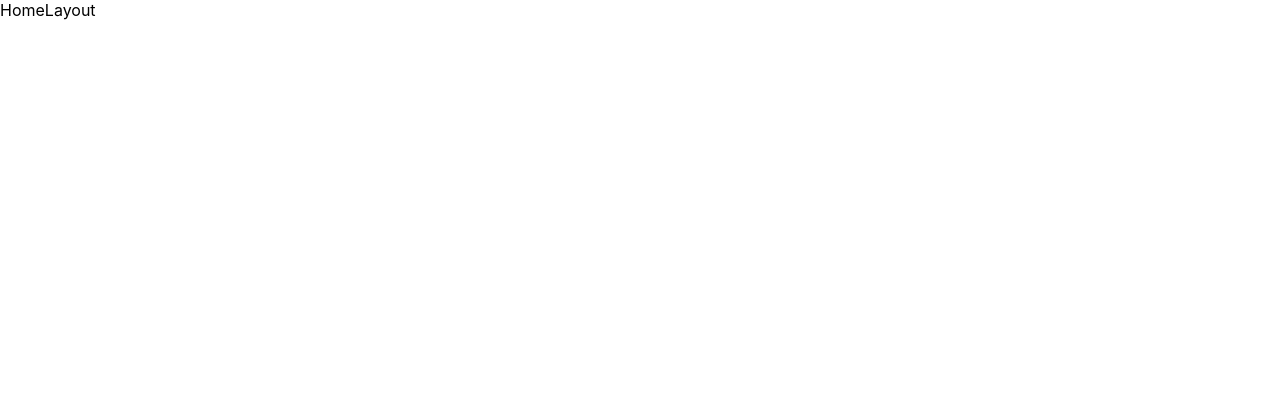
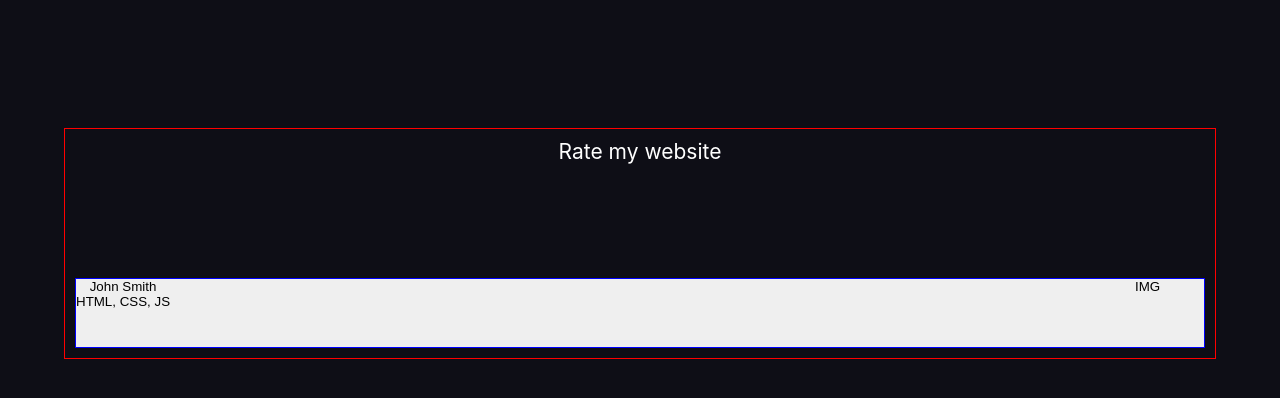
Before and after one commit to tamusandesh99/amazonprice, a React (Create React App) app: page / in a window 1280 px wide. Shown: the top 398 px of the page. Built offline with nearby package versions, Linux system fonts and the light colour scheme.

Commit message:
starting to base project

```diff
--- a/package.json
+++ b/package.json
@@ -1,5 +1,5 @@
 {
-  "name": "amazonprice",
+  "name": "ratemywebsite",
   "version": "0.1.0",
   "private": true,
   "dependencies": {
@@ -12,6 +12,7 @@
     "@testing-library/user-event": "^13.5.0",
     "react": "^18.2.0",
     "react-dom": "^18.2.0",
+    "react-router-dom": "^6.13.0",
     "react-scripts": "5.0.1",
     "sass": "^1.63.4",
     "web-vitals": "^2.1.4"
--- a/public/index.html
+++ b/public/index.html
@@ -24,7 +24,7 @@
       work correctly both with client-side routing and a non-root public URL.
       Learn how to configure a non-root public URL by running `npm run build`.
     -->
-    <title>React App</title>
+    <title>Rate my website</title>
   </head>
   <body>
     <noscript>You need to enable JavaScript to run this app.</noscript>
--- a/src/App.js
+++ b/src/App.js
@@ -1,12 +1,14 @@
-import HomeLayout from './components/Layout'
+import { Routes, Route } from "react-router-dom";
+import HomeLayout from "./components/Layout";
+import Website from "./components/Website";
 
 function App() {
   return (
-    <div className="App">
-      <HomeLayout>
-
-      </HomeLayout>
+    <>
+    <div className="check">
+      <HomeLayout></HomeLayout>
     </div>
+    </>
   );
 }
 
--- a/src/components/Layout/index.js
+++ b/src/components/Layout/index.js
@@ -1,9 +1,30 @@
-import React from 'react'
+import React, {useState} from "react";
+import "./index.scss";
+import Website from "../Website";
 
 const HomeLayout = () => {
+  const [selectedWebsiteUrl, setSelectedWebsiteUrl] = useState(null);
+
+  const handleWebsiteClick = (websiteUrl) => {
+    setSelectedWebsiteUrl(websiteUrl);
+  }
+
   return (
-    <div>HomeLayout</div>
-  )
-}
+    <>
+      <div className="main-page">
+        <h>Rate my website</h>
+        <button className="single-website">
+          <div className="author-info">
+            <p>John Smith</p>
+            <p>HTML, CSS, JS</p>
+          </div>
+          <div className="website-preview">
+            <p>IMG</p>
+          </div>
+        </button>
+      </div>
+    </>
+  );
+};
 
-export default HomeLayout
+export default HomeLayout;
--- a/src/components/Layout/index.scss
+++ b/src/components/Layout/index.scss
@@ -0,0 +1,50 @@
+:root {
+    --main-header-color: rgb(15, 171, 116);
+    --paragraph-color: #fff;
+    --background-color: #221a15;
+  }
+
+  * {
+    margin: 0;
+    padding: 0;
+    box-sizing: border-box;
+  }
+  body {
+    background-color: rgb(14, 14, 22);
+    font-size: 1.3125rem;
+    line-height: 1.6rem;
+    // width: 100vw;
+    // max-width: 100vw;
+    margin-bottom: 10%;
+  }
+
+  .main-page {
+    // border: 1px solid red;
+    // overflow: scroll;
+    width: min(90%, 70em);
+    // position: absolute;
+    margin: auto;
+    border: 1px solid red;
+    display: grid;
+    place-items: center;
+    margin-top: 10%;
+    padding: 10px;
+    H{
+        color: white;
+    }
+    .single-website{
+        // color: #fff;
+        display: inline-flex;
+        margin-top: 10%;
+        width: 100%;
+        height: 70px;
+        border: 1px solid blue;
+        .author-info{
+
+        }
+        .website-preview{
+          margin-left: auto;
+          width: 10%;
+        }
+    }
+  }
--- /dev/null
+++ b/src/components/Website/index.js
@@ -0,0 +1,16 @@
+import React from 'react'
+import './index.scss'
+
+const SingleWebsite = ({websiteUrl}) => {
+  return (
+    <>
+    <div className='single-website-owner'>
+    <iframe
+        src={websiteUrl}
+      />
+    </div>
+    </>
+  )
+}
+
+export default SingleWebsite
--- /dev/null
+++ b/src/components/Website/index.scss
@@ -0,0 +1,6 @@
+.single-website-owner{
+    iframe{
+        width: 100%;
+        height: 100px;
+    }
+}
```
Also changed, not shown: 1 other file (tests, documents, lock files or other folders).
